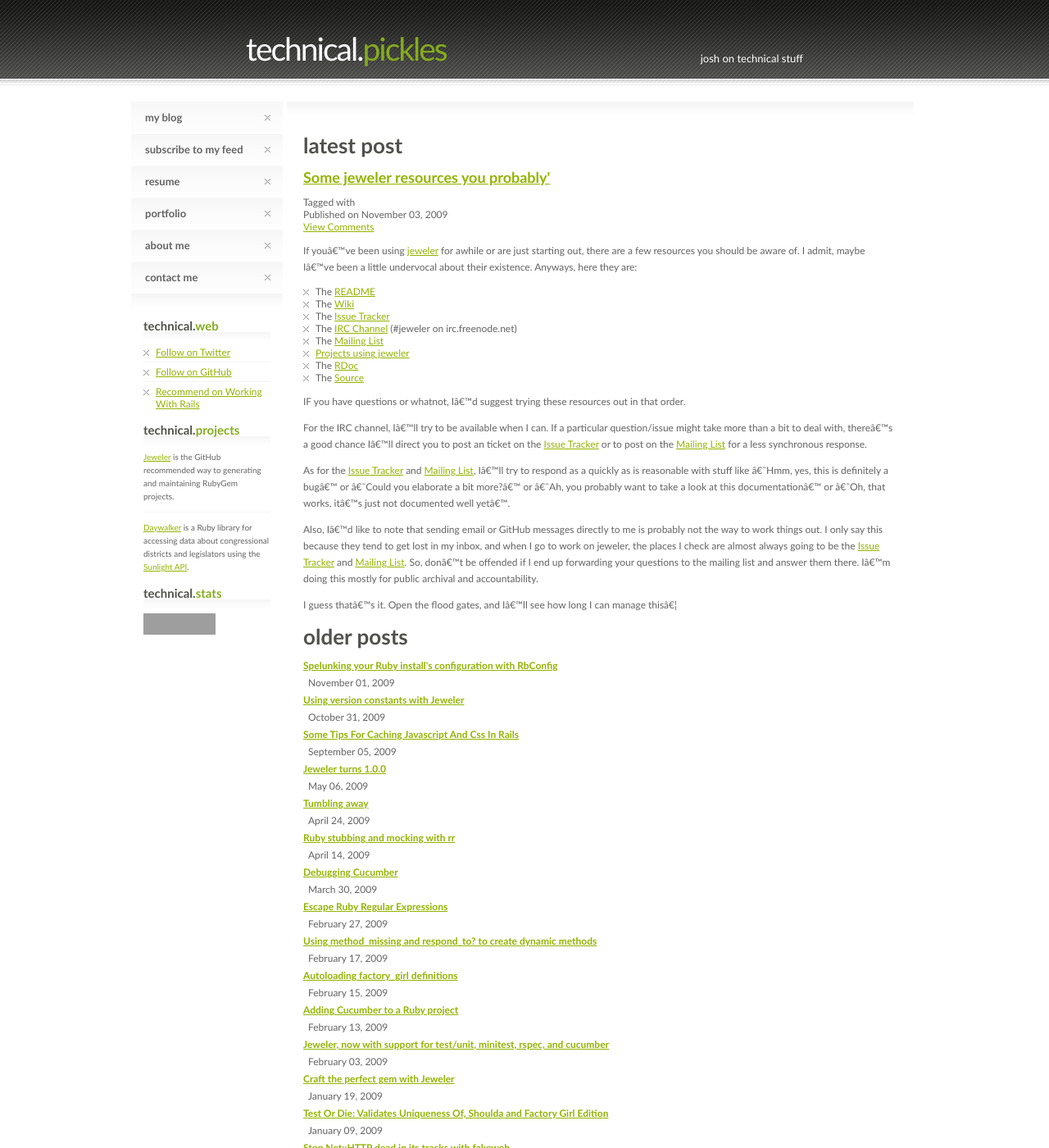
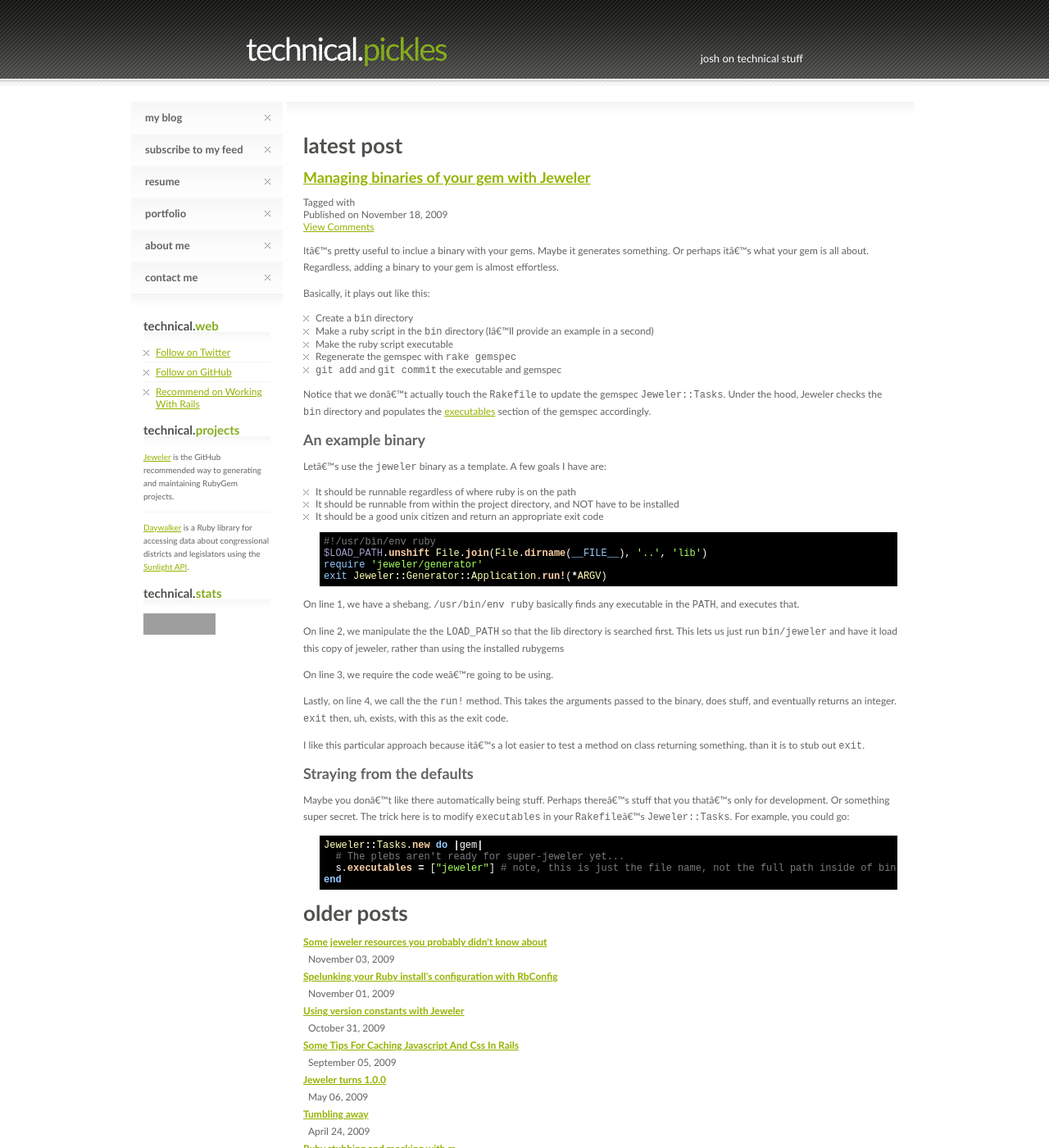
Before and after one commit to technicalpickles/technicalpickles.github.com, a Jekyll site: the page built from index.html, in a window 1280 px wide and 1400 px high. Shown: the whole window at 82% size. Built offline with Jekyll 4.4.1, drawn with Linux system fonts in a browser that asks for light colours; Markdown is read by kramdown in place of the engine named in the settings; a script that is not in the unit is left out; grey boxes are pictures that could not be loaded.

Commit message:
Posted an article about managing binaries.

```diff
--- a/_posts/2009-11-03-some-jeweler-resources-you-probably-didnt-know-about.markdown
+++ b/_posts/2009-11-03-some-jeweler-resources-you-probably-didnt-know-about.markdown
@@ -1,6 +1,6 @@
 ---
 layout: post
-title: Some jeweler resources you probably'
+title: "Some jeweler resources you probably didn't know about"
 ---
 
 If you've been using [jeweler](http://technicalpickles) for awhile or are just starting out, there are a few resources you should be aware of. I admit, maybe I've been a little undervocal about their existence. Anyways, here they are:
--- /dev/null
+++ b/_posts/2009-11-18-managing-binaries-with-jeweler.markdown
@@ -0,0 +1,51 @@
+---
+layout: post
+title: "Managing binaries of your gem with Jeweler"
+---
+It's pretty useful to inclue a binary with your gems. Maybe it generates something. Or perhaps it's what your gem is all about. Regardless, adding a binary to your gem is almost effortless.
+
+Basically, it plays out like this:
+
+ * Create a `bin` directory
+ * Make a ruby script in the `bin` directory (I'll provide an example in a second)
+ * Make the ruby script executable
+ * Regenerate the gemspec with `rake gemspec`
+ * `git add` and `git commit` the executable and gemspec
+
+Notice that we don't actually touch the `Rakefile` to update the gemspec `Jeweler::Tasks`. Under the hood, Jeweler checks the `bin` directory and populates the [executables](http://docs.rubygems.org/read/chapter/20#executables) section of the gemspec accordingly.
+
+## An example binary
+
+Let's use the `jeweler` binary as a template. A few goals I have are:
+
+ * It should be runnable regardless of where ruby is on the path
+ * It should be runnable from within the project directory, and NOT have to be installed
+ * It should be a good unix citizen and return an appropriate exit code
+
+{% highlight ruby %}
+#!/usr/bin/env ruby
+$LOAD_PATH.unshift File.join(File.dirname(__FILE__), '..', 'lib')
+require 'jeweler/generator'
+exit Jeweler::Generator::Application.run!(*ARGV)
+{% endhighlight %}
+
+On line 1, we have a shebang. `/usr/bin/env ruby` basically finds any executable in the `PATH`, and executes that.
+
+On line 2, we manipulate the the `LOAD_PATH` so that the lib directory is searched first. This lets us just run `bin/jeweler` and have it load this copy of jeweler, rather than using the installed rubygems
+
+On line 3, we require the code we're going to be using.
+
+Lastly, on line 4, we call the the `run!` method. This takes the arguments passed to the binary, does stuff, and eventually returns an integer. `exit` then, uh, exists, with this as the exit code.
+
+I like this particular approach because it's a lot easier to test a method on class returning something, than it is to stub out `exit`.
+
+## Straying from the defaults
+
+Maybe you don't like there automatically being stuff. Perhaps there's stuff that you that's only for development. Or something super secret. The trick here is to modify `executables` in your `Rakefile`'s `Jeweler::Tasks`. For example, you could go:
+
+{% highlight ruby %}
+Jeweler::Tasks.new do |gem|
+  # The plebs aren't ready for super-jeweler yet...
+  s.executables = ["jeweler"] # note, this is just the file name, not the full path inside of bin
+end
+{% endhighlight %}
```
